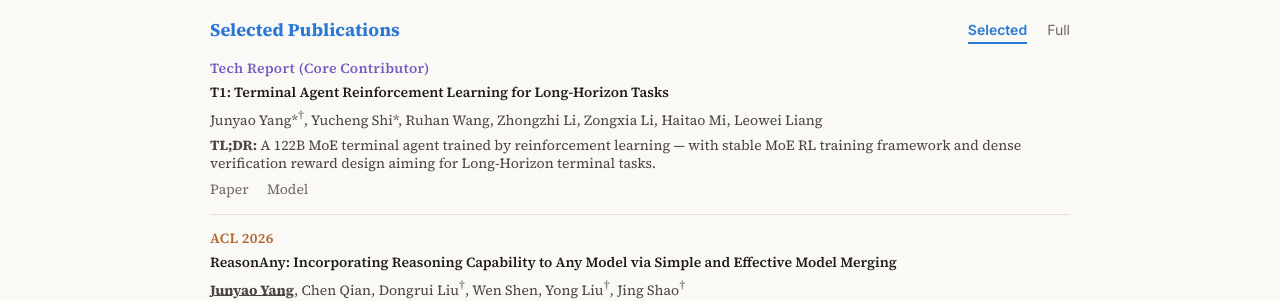
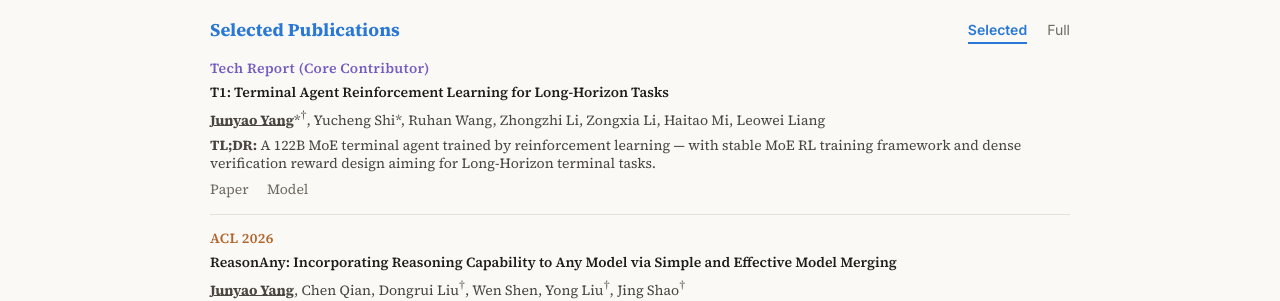
Before and after one commit to jyyang26/jyyang26.github.io, a Jekyll site: the page built from _pages/about.md, in a window 1280 px wide and 900 px high, scrolled down 712 px. Shown: the part 151-452 px from the top of the window. Built offline with Jekyll 4.4.1, drawn with Linux system fonts in a browser that asks for light colours.

Commit message:
Update about.md

```diff
--- a/_pages/about.md
+++ b/_pages/about.md
@@ -494,7 +494,7 @@
             <div class="paper-title-row">
               <a href="https://jyyang26.github.io/t1/t1.pdf" class="paper-title">T1: Terminal Agent Reinforcement Learning for Long-Horizon Tasks</a>
             </div>
-            <div class="paper-auth">Junyao Yang*<sup>&dagger;</sup>, Yucheng Shi*, Ruhan Wang, Zhongzhi Li, Zongxia Li, Haitao Mi, Leowei Liang</div>
+            <div class="paper-auth"><strong><u>Junyao Yang</u></strong>*<sup>&dagger;</sup>, Yucheng Shi*, Ruhan Wang, Zhongzhi Li, Zongxia Li, Haitao Mi, Leowei Liang</div>
             <div class="paper-tldr"><strong>TL;DR:</strong> A 122B MoE terminal agent trained by reinforcement learning — with stable MoE RL training framework and dense verification reward design aiming for Long-Horizon terminal tasks.</div>
             <div class="paper-links">
               <a href="https://jyyang26.github.io/t1/t1.pdf">Paper</a>
```
